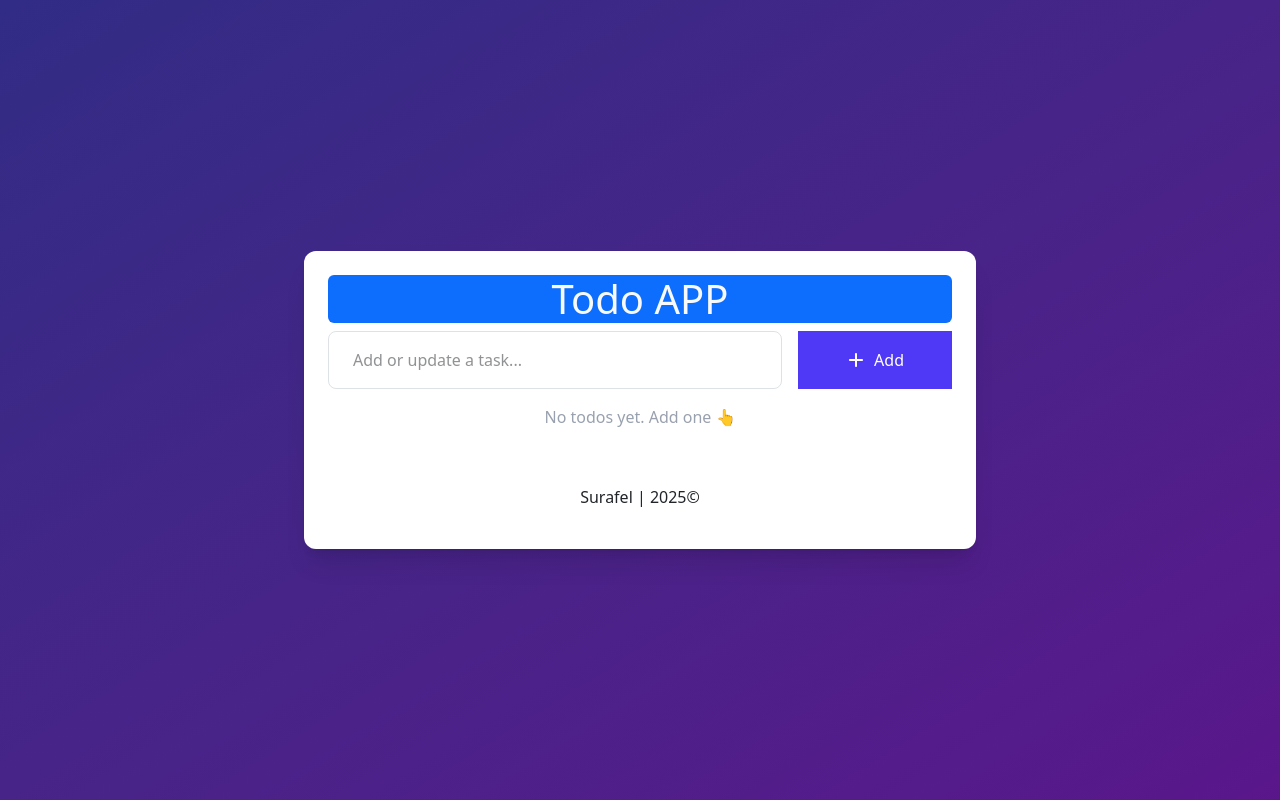
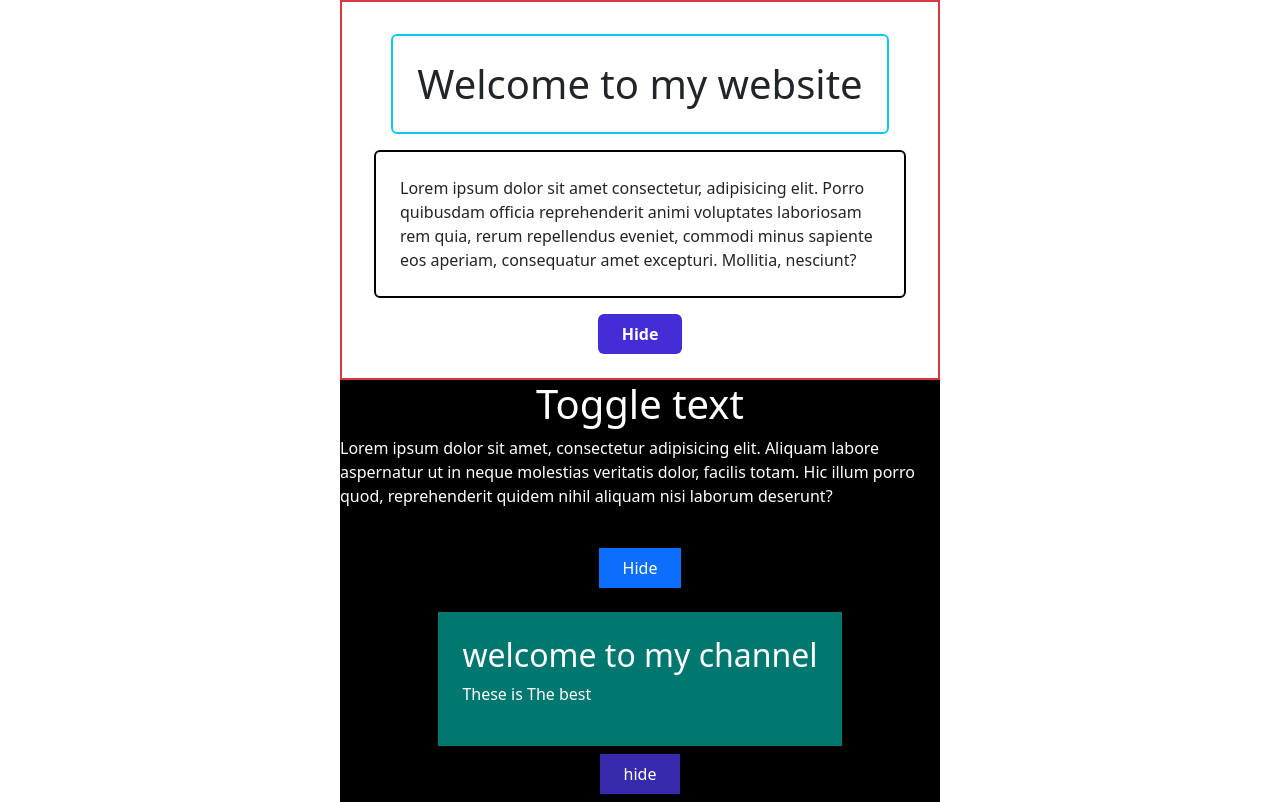
Before and after one commit to abyssiniatech/react-vite-typescript, a React (Vite) app: page / in a window 1280 px wide. Built offline with nearby package versions, Linux system fonts and the light colour scheme.

Commit message:
initial commit

```diff
--- a/src/App.tsx
+++ b/src/App.tsx
@@ -1,13 +1,13 @@
-import Todo from "./omponents/Projects/Todo/Todo";
+import Basicjsx from "./omponents/fundamentals/Basicjsx";
+import Toggle from "./omponents/fundamentals/Toggle";
 
 const App = () => {
-
-
   return (
     <div>
-      <Todo />
+      <Basicjsx />
+      <Toggle />
     </div>
-  );
+  )
 };
 
 export default App;
--- /dev/null
+++ b/src/omponents/fundamentals/Basicjsx.tsx
@@ -0,0 +1,31 @@
+import { useState } from "react";
+
+const Basicjsx = () => {
+  const [show, setShow] = useState(true);
+
+  const handleText = () => {
+    setShow(prev => !prev);
+  };
+
+  return (
+    <div className=" w-[600px] m-auto border-2 border-danger flex flex-column p-4 items-center justify-center">
+      {show && (
+        <>
+          <h1 className="border border-2 border-info  p-4 m-2 rounded">Welcome to my website</h1>
+          <p className="border border-2 border-black rounded m-2 p-4">
+            Lorem ipsum dolor sit amet consectetur, adipisicing elit. Porro
+            quibusdam officia reprehenderit animi voluptates laboriosam rem quia,
+            rerum repellendus eveniet, commodi minus sapiente eos aperiam,
+            consequatur amet excepturi. Mollitia, nesciunt?
+          </p>
+        </>
+      )}
+
+      <button onClick={handleText} className="bg-indigo-700 text-white font-bold rounded px-4 py-2 text text-3xl mt-2 hover:bg-indigo-400">
+        {show ? "Hide" : "Show"}
+      </button>
+    </div>
+  );
+};
+
+export default Basicjsx;
--- /dev/null
+++ b/src/omponents/fundamentals/Toggle.tsx
@@ -0,0 +1,38 @@
+import { useState } from "react";
+
+
+const Toggle = () => {
+    const [show, setShow] = useState(true);
+//   onClick(method) logic
+    const handleClick = () => {
+        setShow(prev => !prev);
+    }
+   const handleclick = () =>{
+        setShow(prev => !prev)
+   }
+  return (
+    <div className="bg-black text-white w-[600px] flex flex-col items-center  justify-center m-auto">
+
+        {show && (
+            <>
+        <h1>Toggle text</h1>
+        <p>Lorem ipsum dolor sit amet, consectetur adipisicing elit. Aliquam labore aspernatur ut in neque molestias veritatis dolor, facilis totam. Hic illum porro quod, reprehenderit quidem nihil aliquam nisi laborum deserunt?</p>
+        </>
+        )}
+        <button onClick={handleClick} className="bg-blue-700 mt-4 px-4 py-2 text-bg-primary">
+            {show ? "Hide" : "Show"}
+        </button>
+            {
+              show && (
+                     <div className="bg-teal-700 text-white mt-4 p-4">
+                  <h2>welcome to my channel</h2>
+                  <p>These is The best </p>
+                  </div>
+                  )}
+
+            <button onClick={handleclick} className="bg-indigo-800 text-white px-4 py-2 m-2">{show ? "hide" : "show"}</button>
+    </div>
+  )
+};
+
+export default Toggle;
--- a/vite.config.ts
+++ b/vite.config.ts
@@ -5,4 +5,8 @@ import tailwindcss from '@tailwindcss/vite'
 // https://vite.dev/config/
 export default defineConfig({
   plugins: [react(),tailwindcss()],
+  server : {
+    port:3000,
+    host :'localhost'
+  }
 })
```
